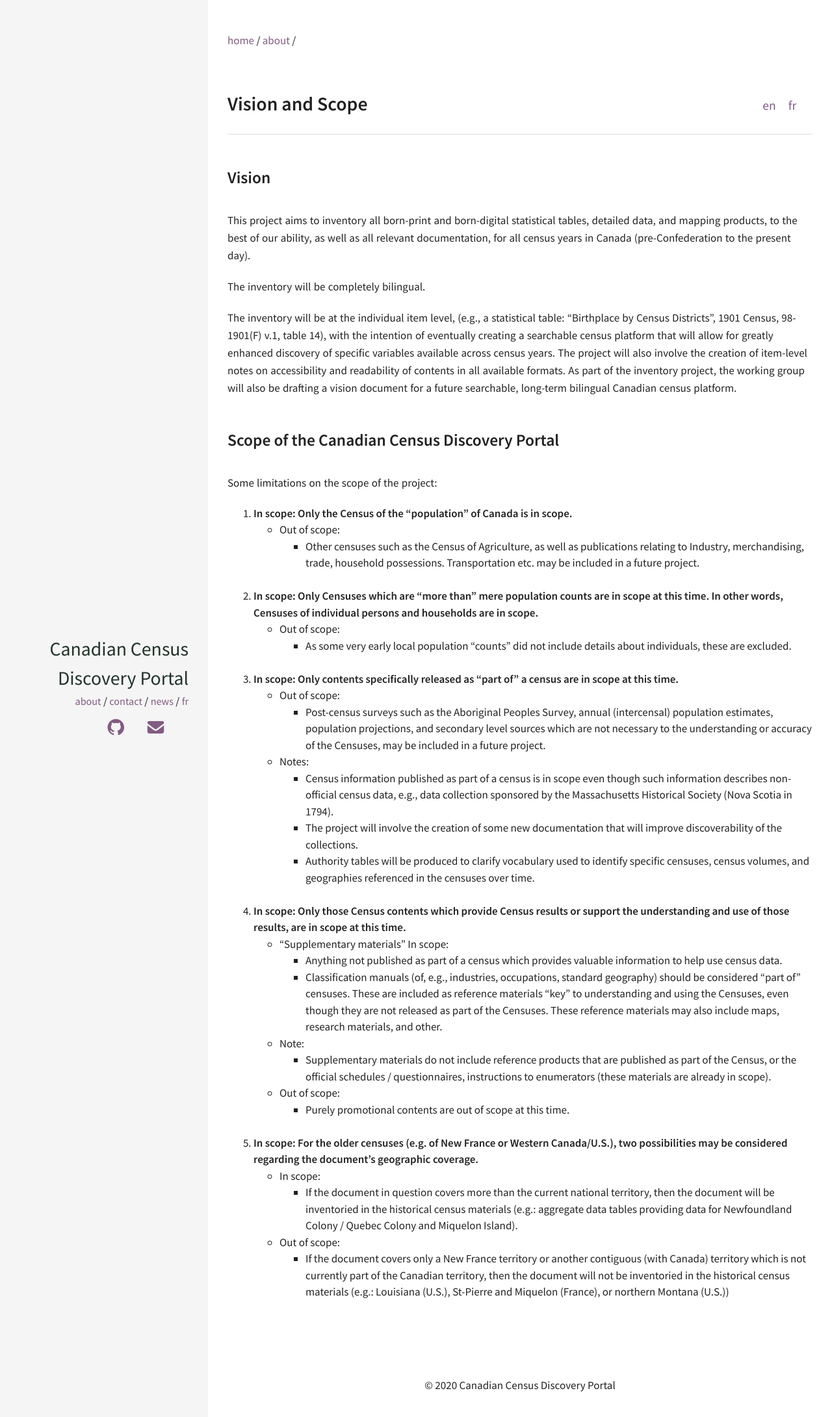
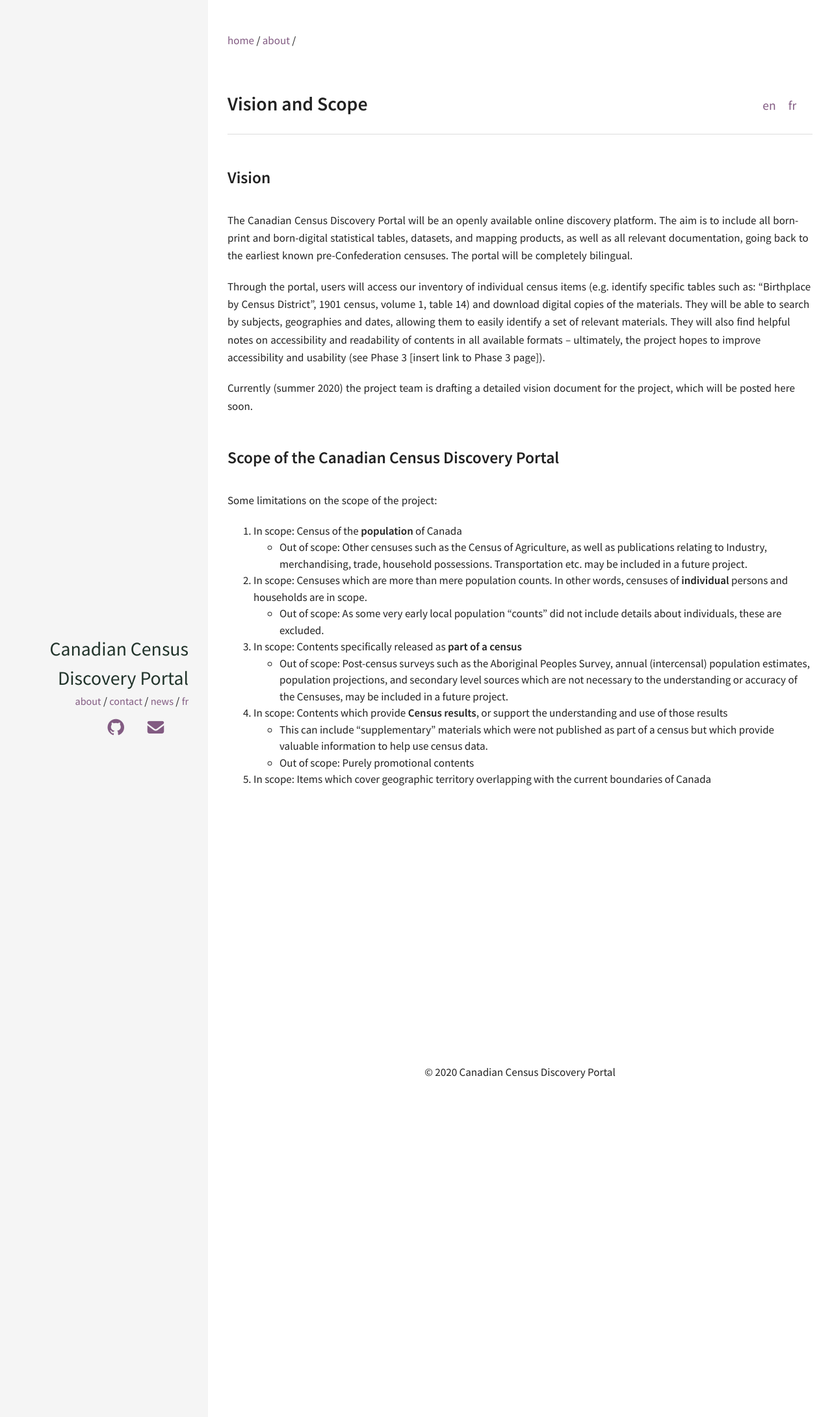
Before and after one commit to census-recensement/census-recensement.github.io, a Jekyll site: the page built from en/about/vision.md, in a window 1280 px wide. Shown: the top 2181 px of the page at 65% size. Built offline with Jekyll 4.4.1, drawn with Linux system fonts in a browser that asks for light colours; nearby versions of some CDN libraries; library files that are not in the unit come from our copies.

Commit message:
Update vision.md
Edited text. Not sure if I have the formatting right though - preview doesn't seem as expected but it also doesn't show the deleted text the same way as it appears on the website.

```diff
--- a/en/about/vision.md
+++ b/en/about/vision.md
@@ -7,44 +7,24 @@
 
 ### Vision
 
-This project aims to inventory all born-print and born-digital statistical tables, detailed data, and mapping products, to the best of our ability, as well as all relevant documentation, for all census years in Canada (pre-Confederation to the present day).
+The Canadian Census Discovery Portal will be an openly available online discovery platform. The aim is to include all born-print and born-digital statistical tables, datasets, and mapping products, as well as all relevant documentation, going back to the earliest known pre-Confederation censuses. The portal will be completely bilingual.
 
-The inventory will be completely bilingual.
+Through the portal, users will access our inventory of individual census items (e.g. identify specific tables such as: “Birthplace by Census District”, 1901 census, volume 1, table 14) and download digital copies of the materials. They will be able to search by subjects, geographies and dates, allowing them to easily identify a set of relevant materials. They will also find helpful notes on accessibility and readability of contents in all available formats – ultimately, the project hopes to improve accessibility and usability (see Phase 3 [insert link to Phase 3 page]).
 
-The inventory will be at the individual item level, (e.g., a statistical table: “Birthplace by Census Districts”, 1901 Census, 98-1901(F) v.1, table 14), with the intention of eventually creating a searchable census platform that will allow for greatly enhanced discovery of specific variables available across census years. The project will also involve the creation of item-level notes on accessibility and readability of contents in all available formats. As part of the inventory project, the working group will also be drafting a vision document for a future searchable, long-term bilingual Canadian census platform.
+Currently (summer 2020) the project team is drafting a detailed vision document for the project, which will be posted here soon.
+
 
 ### Scope of the Canadian Census Discovery Portal
 
 Some limitations on the scope of the project:
 
-1. **In scope: Only the Census of the “population” of Canada is in scope.**
-- Out of scope:
-  - Other censuses such as the Census of Agriculture, as well as publications relating to Industry, merchandising, trade, household possessions. Transportation etc. may be included in a future project.
-<br />
-2. **In scope: Only Censuses which are “more than” mere population counts are in scope at this time. In other words, Censuses of individual persons and households are in scope.**
-- Out of scope:
-  - As some very early local population “counts” did not include details about individuals, these are excluded.
-<br />
-3. **In scope: Only contents specifically released as “part of” a census are in scope at this time.**
-- Out of scope:
-  - Post-census surveys such as the Aboriginal Peoples Survey,
-annual (intercensal) population estimates, population projections, and secondary level sources which are not necessary to the understanding or accuracy of the Censuses, may be included in a future project.
-- Notes:
-  - Census information published as part of a census is in scope even though such information describes non-official census data, e.g., data collection sponsored by the Massachusetts Historical Society (Nova Scotia in 1794).
-  - The project will involve the creation of some new documentation that will improve discoverability of the collections.
-  - Authority tables will be produced to clarify vocabulary used to identify specific censuses, census volumes, and geographies referenced in the censuses over time.
-<br />
-4. **In scope: Only those Census contents which provide Census results or support the understanding and use of those results, are in scope at this time.**
-- “Supplementary materials” In scope:
-  - Anything not published as part of a census which provides valuable information to help use census data.
-  - Classification  manuals (of, e.g., industries, occupations, standard geography) should be considered “part of” censuses. These are included as reference materials "key" to understanding and using the Censuses, even though they are not released as part of the Censuses. These reference materials may also include maps, research materials, and other.
-- Note:
-  - Supplementary materials do not include reference products that are published as part of the Census, or the official schedules / questionnaires, instructions to enumerators (these materials are already in scope).
-- Out of scope:
-  - Purely promotional contents are out of scope at this time.
-<br />
-5. **In scope: For the older censuses (e.g. of New France or Western Canada/U.S.), two possibilities may be considered regarding the document’s geographic coverage.**
-- In scope:
-  - If the document in question covers more than the current national territory, then the document will be inventoried in the historical census materials (e.g.: aggregate data tables providing data for Newfoundland Colony / Quebec Colony and Miquelon Island).
-- Out of scope:
-  - If the document covers only a New France territory or another contiguous (with Canada) territory which is not currently part of the Canadian territory, then the document will not be inventoried in the historical census materials (e.g.: Louisiana (U.S.), St-Pierre and Miquelon (France), or northern Montana (U.S.))
+1. In scope: Census of the **population** of Canada
+  - Out of scope: Other censuses such as the Census of Agriculture, as well as publications relating to Industry, merchandising, trade, household possessions. Transportation etc. may be included in a future project.
+2. In scope: Censuses which are more than mere population counts. In other words, censuses of **individual** persons and households are in scope.
+  - Out of scope: As some very early local population “counts” did not include details about individuals, these are excluded.
+3. In scope: Contents specifically released as **part of a census**
+  - Out of scope: Post-census surveys such as the Aboriginal Peoples Survey, annual (intercensal) population estimates, population projections, and secondary level sources which are not necessary to the understanding or accuracy of the Censuses, may be included in a future project.
+4. In scope: Contents which provide **Census results**, or support the understanding and use of those results
+  - This can include “supplementary" materials which were not published as part of a census but which provide valuable information to help use census data.
+  - Out of scope: Purely promotional contents
+5. In scope: Items which cover geographic territory overlapping with the current boundaries of Canada
```
